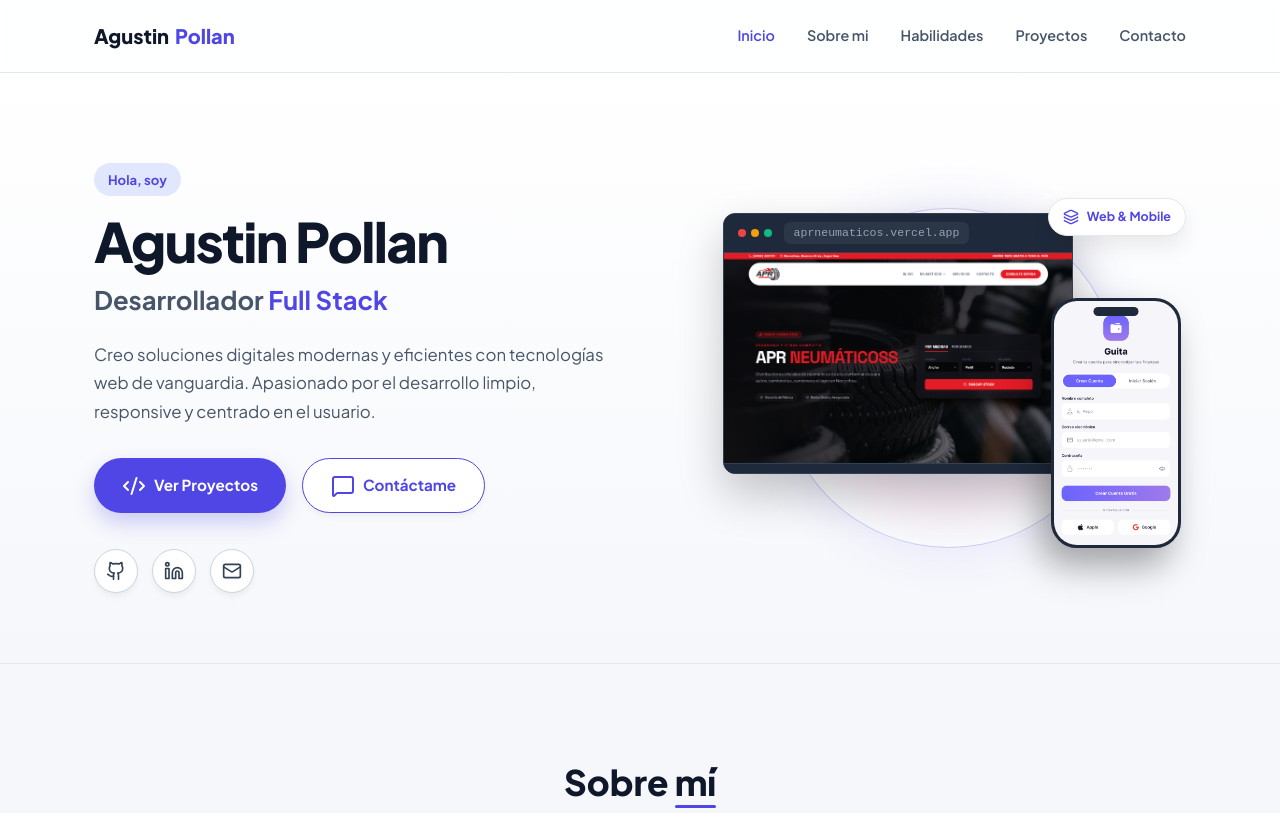
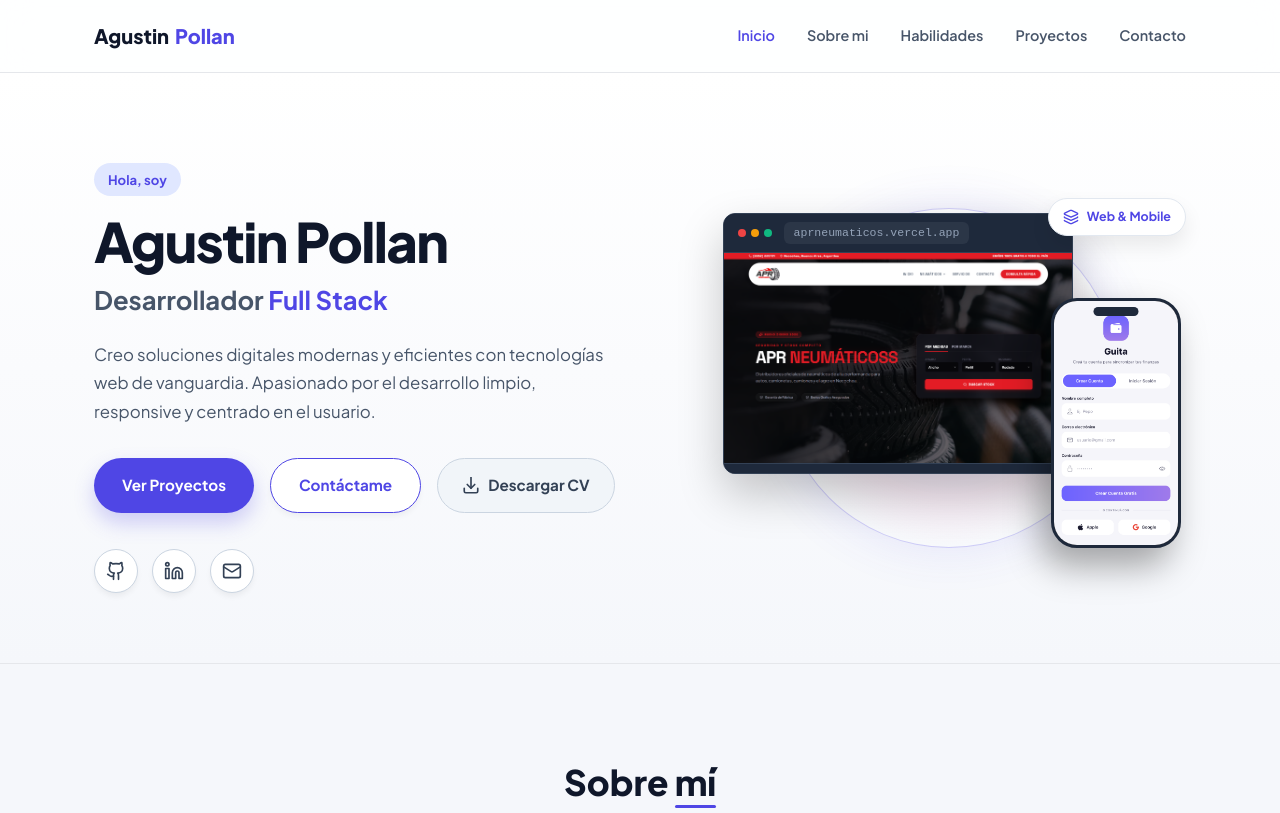
Before and after one commit to Agus1676/portfolio-agustin, a website built with Vite: page index.html in a window 1280 px wide. Shown: the top 813 px of the page. Built offline with nearby package versions, Linux system fonts and the light colour scheme.

Commit message:
Fix carousel arrow clicks syntax error and add CV download button to hero actions

```diff
--- a/index.html
+++ b/index.html
@@ -44,8 +44,11 @@
                     <p class="hero-desc">Creo soluciones digitales modernas y eficientes con tecnologías web de vanguardia. Apasionado por el desarrollo limpio, responsive y centrado en el usuario.</p>
 
                     <div class="hero-actions">
-                        <a href="#proyectos" class="btn-hero-primary"><i data-lucide="code-2"></i> Ver Proyectos</a>
-                        <a href="#contacto" class="btn-hero-outline"><i data-lucide="message-square"></i> Contáctame</a>
+                        <a href="#proyectos" class="btn-hero-primary">Ver Proyectos</a>
+                        <a href="#contacto" class="btn-hero-outline">Contáctame</a>
+                        <a href="assets/Agustin_Pollan_CV.pdf" download class="btn-hero-cv">
+                            <svg viewBox="0 0 24 24" width="18" height="18" fill="none" stroke="currentColor" stroke-width="2.2" stroke-linecap="round" stroke-linejoin="round"><path d="M21 15v4a2 2 0 0 1-2 2H5a2 2 0 0 1-2-2v-4"/><polyline points="7 10 12 15 17 10"/><line x1="12" x2="12" y2="15"/></svg> Descargar CV
+                        </a>
                     </div>
 
                     <div class="social-circles">
```
